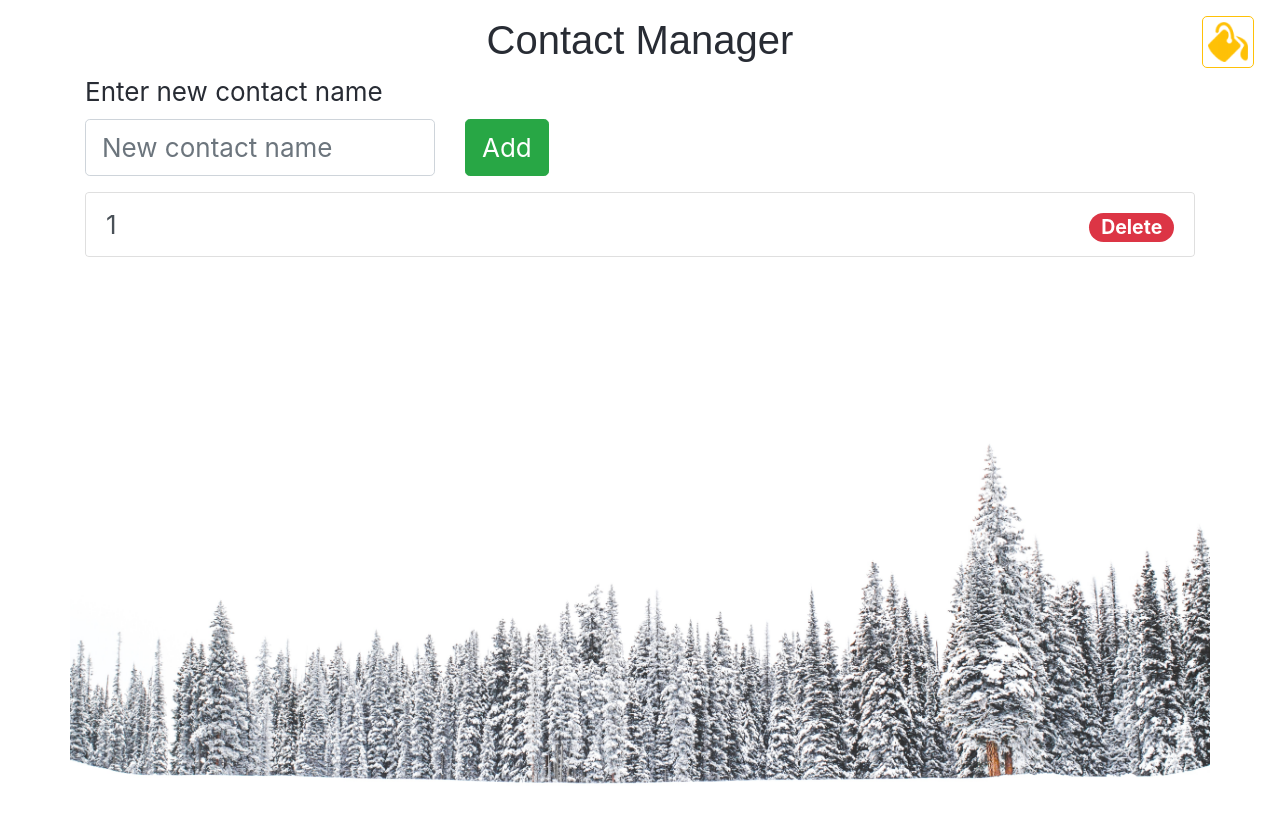
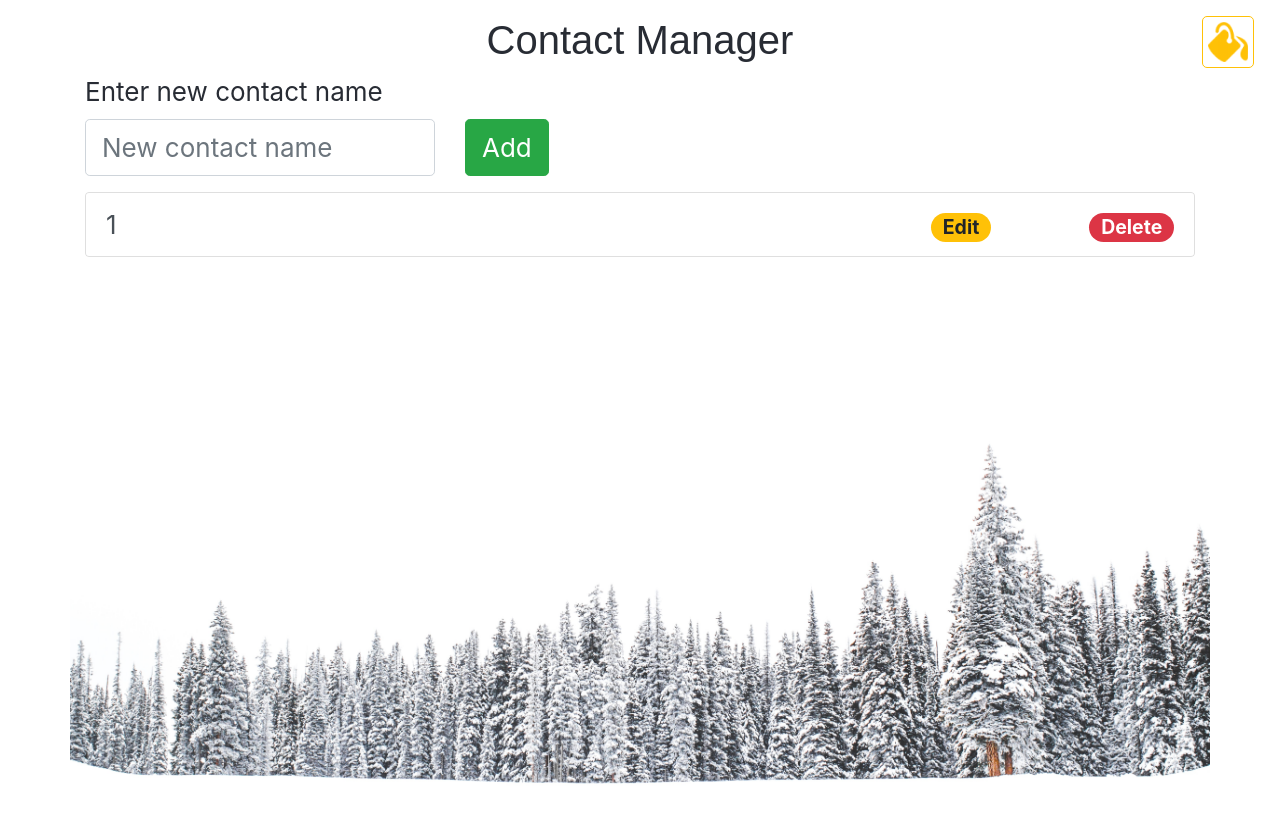
Before and after one commit to Yehuda-Volodin/Contact-Manager, a React (Create React App) app in the folder yehuda-volodin-contact-manager-using-hooks/: page / in a window 1280 px wide. Built offline with nearby package versions, Linux system fonts and the light colour scheme; no server answers.

Commit message:
Edit badge was added. Cursor was set to pointer in delete & edit badge and SelectFile.

```diff
--- a/yehuda-volodin-contact-manager-using-hooks/src/components/ContactList.js
+++ b/yehuda-volodin-contact-manager-using-hooks/src/components/ContactList.js
@@ -12,6 +12,13 @@ export default function ContactList(props) {
 
     function listGroupItemsOnClickHandler(e) {
         setItemId(e.target.id.split("-")[1]);
+    }
+
+    function editBadgeOnClickHandler(e){
+        e.stopPropagation();
+
+        // props.contactsData[e.target.parentNode.id.split("-")[1]]
+        // props.handleEdit([...newContacts])
     }
 
     function deleteBadgeOnClickHandler(e) {
@@ -46,7 +53,26 @@ export default function ContactList(props) {
                 >
                     <Badge
                         pill
+                        color="warning"
+                        className="cursorPointer"
+                        onClick={editBadgeOnClickHandler}
+                    >
+                        Edit
+                    </Badge>
+                </Col>
+                <Col
+                    id={'col3-' + index}
+                    className="horizontalAlignEnd"
+                    xs="4"
+                    sm="4"
+                    md="2"
+                    lg="2"
+                    xl="2"
+                >
+                    <Badge
+                        pill
                         color="danger"
+                        className="cursorPointer"
                         onClick={deleteBadgeOnClickHandler}
                     >
                         Delete
--- a/yehuda-volodin-contact-manager-using-hooks/src/components/ContactManager.css
+++ b/yehuda-volodin-contact-manager-using-hooks/src/components/ContactManager.css
@@ -14,6 +14,10 @@
   text-align: end;
 }
 
+.cursorPointer{
+  cursor: pointer;
+}
+
 .maxHeightOverflow{
   max-height: 40vh;
   overflow: auto;
--- a/yehuda-volodin-contact-manager-using-hooks/src/components/ContactManager.js
+++ b/yehuda-volodin-contact-manager-using-hooks/src/components/ContactManager.js
@@ -67,7 +67,7 @@ export default function ContactManager() {
             />
             <MainHeader headerText="Contact Manager" headerStyle={{ "fontFamily": "fantasy" }} />
             <AddContact handleSubmit={addContact} />
-            <ContactList contactsData={contacts} handleDelete={deleteContact} />
+            <ContactList contactsData={contacts} handleDelete={deleteContact} handleEdit={setContacts}/>
         </Container>
     );
 }
--- a/yehuda-volodin-contact-manager-using-hooks/src/components/SelectFile.js
+++ b/yehuda-volodin-contact-manager-using-hooks/src/components/SelectFile.js
@@ -21,6 +21,7 @@ export default function SelectFile(props) {
                         "borderRadius": "5px",
                         "paddingLeft": "5px",
                         "paddingRight": "5px",
+                        "cursor": "pointer",
                         "zIndex": "100"
                     },
                     ...props.labelStyle
```
